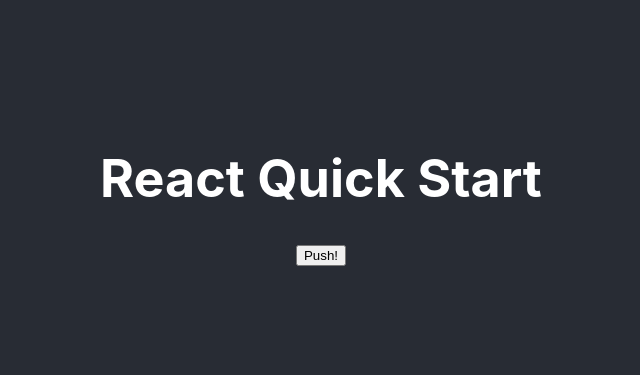
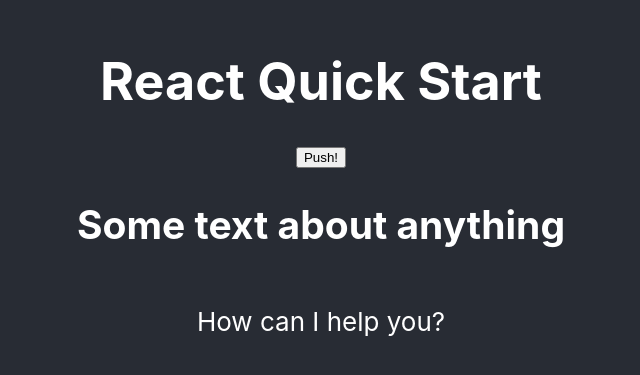
Before and after one commit to tamas100/react-quick-start, a React (Create React App) app: page / in a window 1280 px wide. Shown: the part 211-586 px from the top of the page, without its empty margins (319-959 px from the left). Built offline with nearby package versions, Linux system fonts and the light colour scheme.

Commit message:
add TextPractice component

```diff
--- a/src/App.js
+++ b/src/App.js
@@ -1,5 +1,6 @@
 import './App.css';
 import MyButton from './Components/MyButton/MyButton';
+import TextPractice from './Components/TextPractice/TextPractice';
 
 export default function App() {
   return (
@@ -7,6 +8,7 @@ export default function App() {
       <header className="App-header">
         <h1>React Quick Start</h1>
         <MyButton />
+        <TextPractice />
       </header>
     </div>
   );
--- /dev/null
+++ b/src/Components/TextPractice/TextPractice.jsx
@@ -0,0 +1,10 @@
+import React from 'react';
+
+export default function TextPractice() {
+  return (
+    <>
+      <h2>Some text about anything</h2>
+      <p>How can I help you?</p>
+    </>
+  );
+}
```
